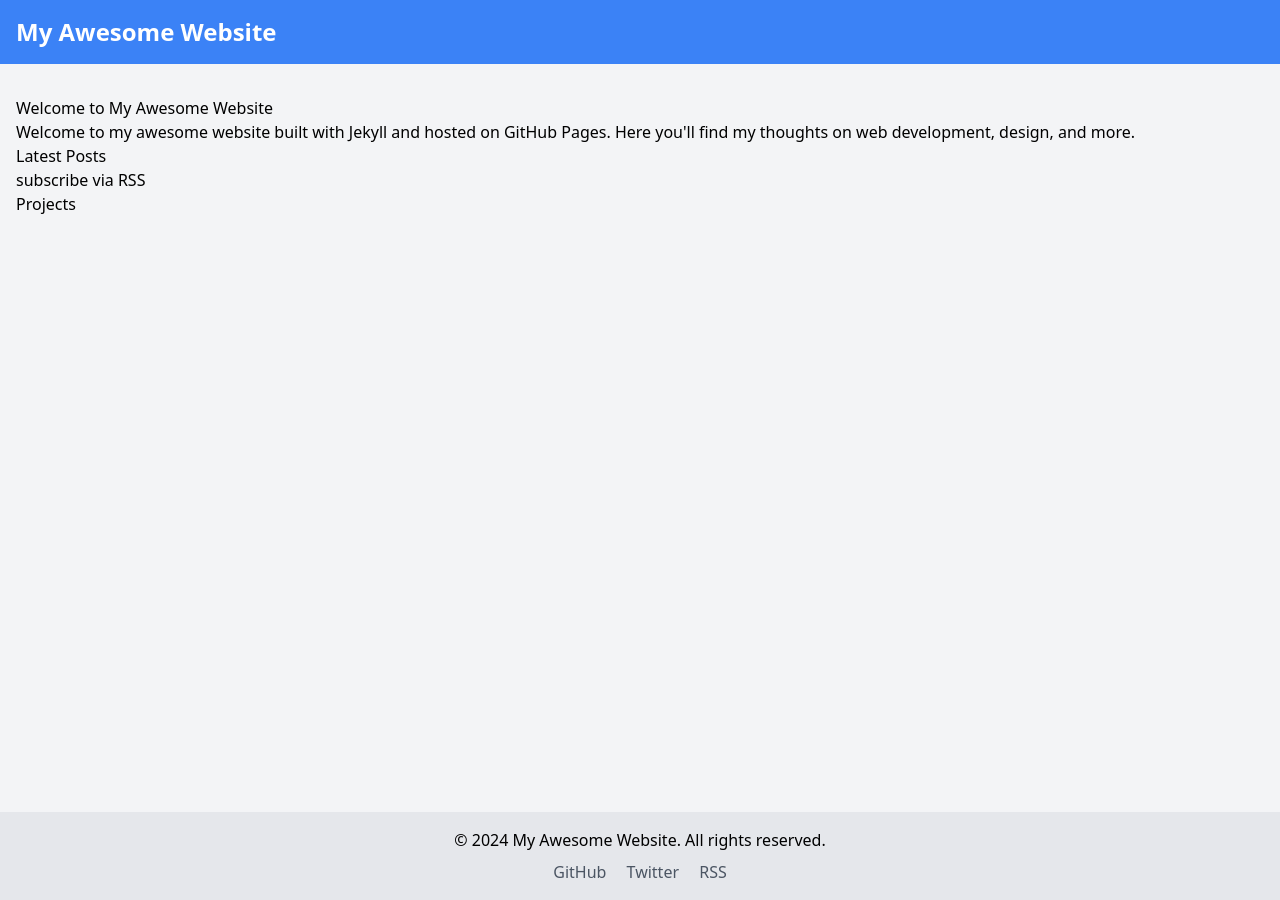
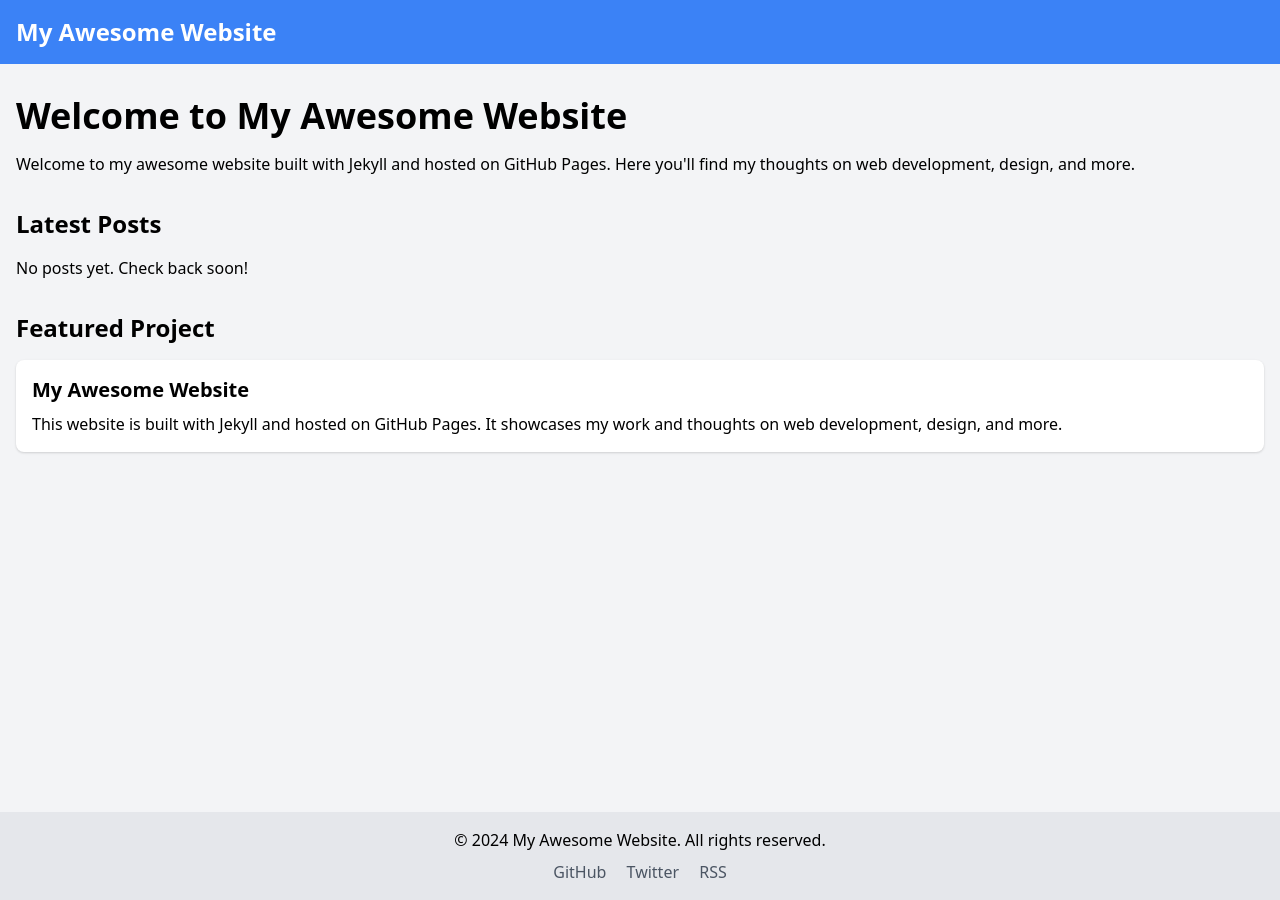
Before and after one commit to NessimBenA/NessimBenAbbes, a Jekyll site: the page built from index.html, in a window 1280 px wide. Built offline with Jekyll 4.4.1, drawn with Linux system fonts in a browser that asks for light colours.

Commit message:
Update index.html

```diff
--- a/index.html
+++ b/index.html
@@ -3,37 +3,33 @@ layout: default
 title: Home
 ---
 
-<div class="home">
-  <h1>Welcome to {{ site.title }}</h1>
+<div class="prose lg:prose-xl mx-auto">
+    <h1 class="text-4xl font-bold mb-4">Welcome to {{ site.title }}</h1>
 
-  <p>{{ site.description }}</p>
+    <p class="mb-8">{{ site.description }}</p>
 
-  <h2>Latest Posts</h2>
+    <h2 class="text-2xl font-semibold mb-4">Latest Posts</h2>
 
-  <ul class="post-list">
-    {% for post in site.posts limit:5 %}
-      <li>
-        <span class="post-meta">{{ post.date | date: "%b %-d, %Y" }}</span>
-        <h3>
-          <a class="post-link" href="{{ post.url | relative_url }}">{{ post.title | escape }}</a>
-        </h3>
-        {{ post.excerpt }}
-      </li>
-    {% endfor %}
-  </ul>
+    {% if site.posts.size > 0 %}
+        <ul class="space-y-4">
+            {% for post in site.posts limit:5 %}
+            <li class="bg-white shadow rounded-lg p-4">
+                <span class="text-sm text-gray-500">{{ post.date | date: "%b %-d, %Y" }}</span>
+                <h3 class="text-xl font-semibold mt-1">
+                    <a href="{{ post.url | relative_url }}" class="text-blue-600 hover:text-blue-800">{{ post.title | escape }}</a>
+                </h3>
+                <p class="mt-2">{{ post.excerpt | strip_html | truncatewords: 30 }}</p>
+            </li>
+            {% endfor %}
+        </ul>
+    {% else %}
+        <p>No posts yet. Check back soon!</p>
+    {% endif %}
 
-  <p class="rss-subscribe">subscribe <a href="{{ "/feed.xml" | relative_url }}">via RSS</a></p>
+    <h2 class="text-2xl font-semibold mt-8 mb-4">Featured Project</h2>
 
-  <h2>Projects</h2>
-
-  <ul class="project-list">
-    {% for project in site.projects %}
-      <li>
-        <h3>
-          <a class="project-link" href="{{ project.url | relative_url }}">{{ project.title | escape }}</a>
-        </h3>
-        {{ project.excerpt }}
-      </li>
-    {% endfor %}
-  </ul>
+    <div class="bg-white shadow rounded-lg p-4">
+        <h3 class="text-xl font-semibold">{{ site.title }}</h3>
+        <p class="mt-2">This website is built with Jekyll and hosted on GitHub Pages. It showcases my work and thoughts on web development, design, and more.</p>
+    </div>
 </div>
```
